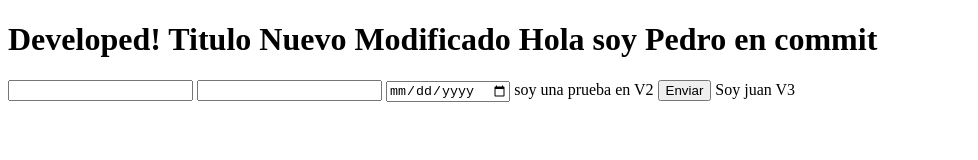
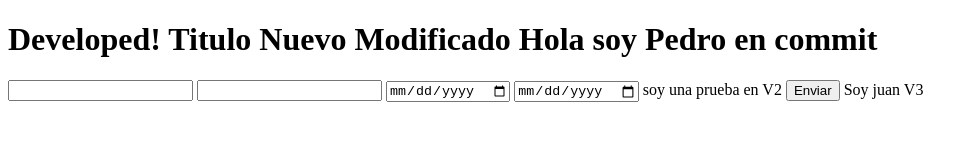
Before and after one commit to lalaflan/Version2, a plain HTML site: page index.html in a window 1280 px wide. Shown: the whole page, without its empty margins (0-978 px from the left). Drawn offline with Linux system fonts and the light colour scheme.

Commit message:
Se agrego birthday

```diff
--- a/index.html
+++ b/index.html
@@ -14,7 +14,9 @@
     <input type="text" name="firstName" id="firstName">
     <input type="text" name="LastName" id="LastName">
     <input type="date" name="age" id="age">
+    <input type="date" name="birhday" id="birthday">
   soy una prueba en V2
+
     <input type="button" value="Enviar">
 Soy juan V3
 </form>
```
